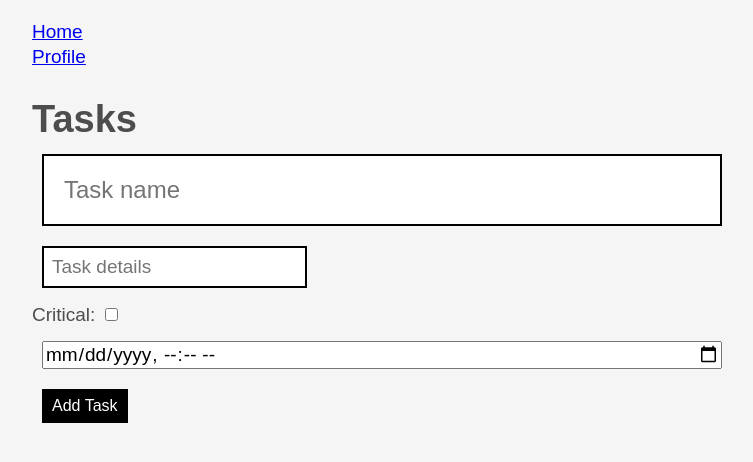
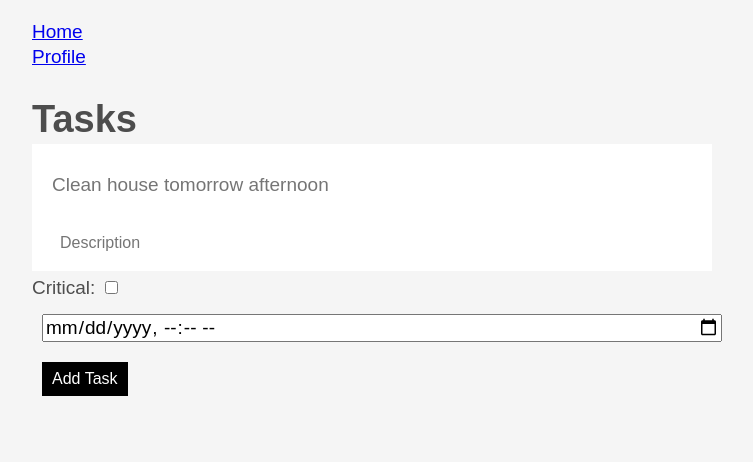
Before and after one commit to Mihuy1/TodoWebsite, a React (Vite) app: page / in a window 1280 px wide. Shown: the top 462 px of the page, without its empty margins (268-1021 px from the left). Built offline with nearby package versions, Linux system fonts and the light colour scheme.

Commit message:
feat: update looks of AddTaskForm

```diff
--- a/src/components/AddTaskForm.jsx
+++ b/src/components/AddTaskForm.jsx
@@ -1,5 +1,6 @@
 import PropTypes from 'prop-types';
 import Button from './Button';
+import plus from '/src/assets/plus.svg';
 
 const AddTaskForm = (props) => {
   const {handleAddTask} = props;
@@ -18,18 +19,18 @@ const AddTaskForm = (props) => {
         event.target.reset();
       }}
     >
-      <div>
+      <div className="add__task__form">
         <input
           type="text"
           name="name"
           className="input__lg"
-          placeholder="Task name"
+          placeholder="Clean house tomorrow afternoon"
         />
         <input
           type="text"
           name="details"
           className="input__sm"
-          placeholder="Task details"
+          placeholder="Description"
         />
       </div>
 
--- a/src/index.css
+++ b/src/index.css
@@ -177,6 +177,13 @@ body {
   max-width: 100%;
   text-align: center;
 }
+
+.add__task__form {
+  background-color: white;
+  width: 100%;
+  height: 100%;
+}
+
 .label__lg {
   line-height: 1.01567;
   font-weight: 300;
@@ -185,12 +192,13 @@ body {
   text-align: center;
 }
 .input__lg {
-  border: 2px solid #000;
+  border: none;
   padding: 2rem;
+  margin-left: 0;
 }
-.input__lg:focus-visible {
-  border-color: #4d4d4d;
-  box-shadow: inset 0 0 0 2px;
+
+.input__lg:focus {
+  outline: none;
 }
 [class*='__lg'] {
   display: inline-block;
@@ -202,15 +210,17 @@ body {
 }
 
 .input__sm {
-  border: 2px solid #000;
+  border: none;
   padding: 0.8rem;
+  margin-left: 2rem;
+  margin-top: 0rem;
+  font-size: medium;
 }
 
-@media screen and (min-width: 620px) {
-  [class*='__lg'] {
-    font-size: 2.4rem;
-  }
+.input__sm:focus {
+  outline: none;
 }
+
 /* End general app styles */
 /* Todo item styles */
 .todo {
```
Also changed, not shown: src/assets/plus.svg (added).
